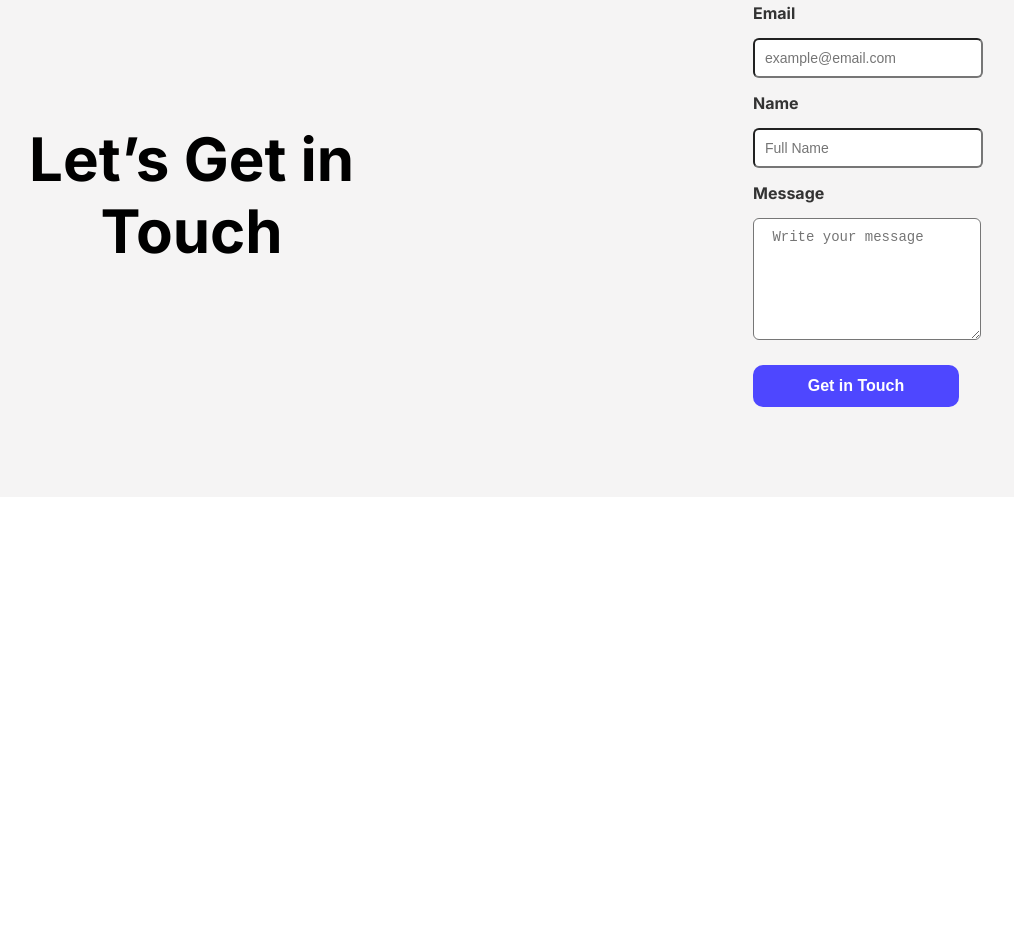
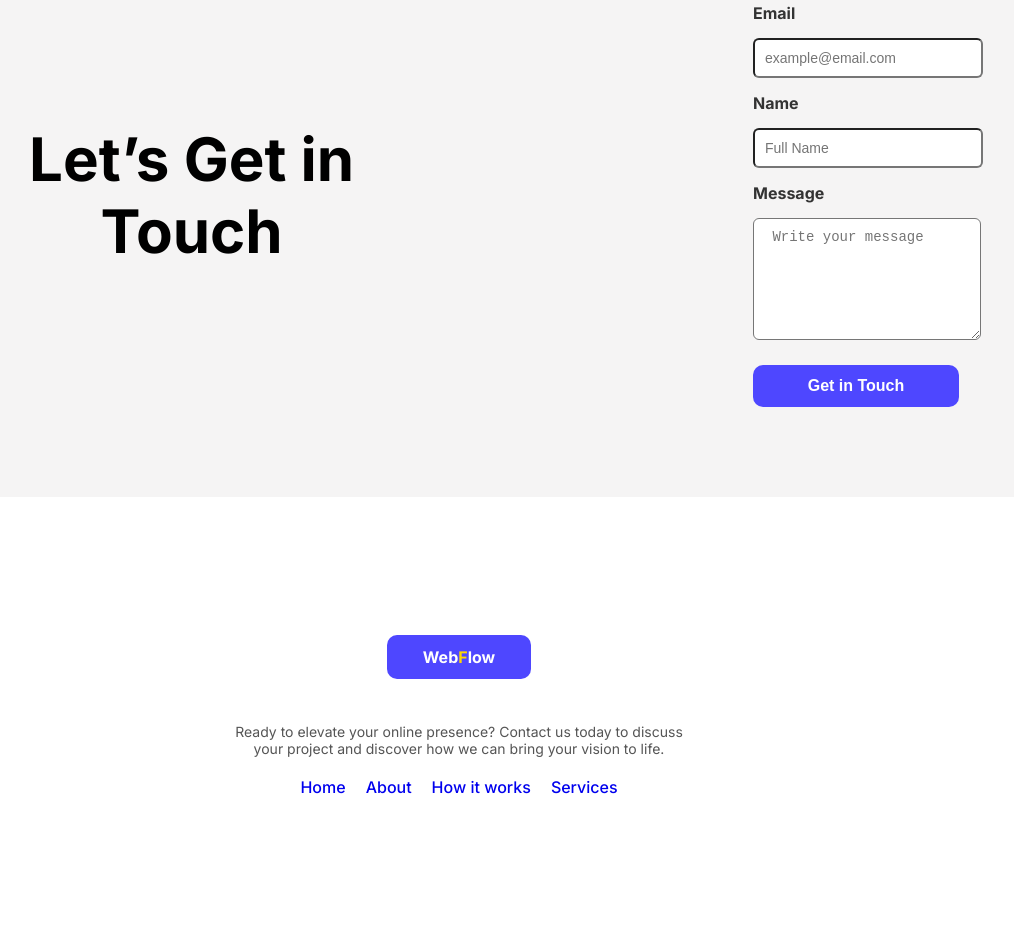
Before and after one commit to sabbir019777/phero-first-assignment, a plain HTML site: page index.html in a window 1280 px wide. Shown: the part 2959-3887 px from the top of the page, without its empty margins (181-1195 px from the left). Before the commit the page ends 3464 px from the top, so only its background shows below. Drawn offline with Linux system fonts and the light colour scheme.

Commit message:
Finalize footer bottom section

```diff
--- a/index.html
+++ b/index.html
@@ -152,6 +152,19 @@
         </div>
     </div>
 </footer>
+<div class="footer-last">
+    <h1 class="footer-logo">
+        Web<span class="higilight">F</span>low
+    </h1>
+    <p class="footer-para"> Ready to elevate your online presence? Contact us today to discuss<br> your project and discover how we can bring your vision to life.</p>
+    <div class="footer-links">
+        <a href="#home">Home</a>
+        <a href="#about">About</a>
+        <a href="#how">How it works</a>
+        <a href="#services">Services</a>
+
+    </div>
+</div>
     </footer>
 
 </body>
--- a/style.css
+++ b/style.css
@@ -321,5 +321,56 @@ width: 100%;
     cursor: pointer;}
     .footer-from button:hover{
         background-color:rgb(255, 255, 0);
-    color: blue;
+        color: blue;}
+
+    /*  footer bottom section */
+
+    .footer-last{
+background-color: #ffffff;
+width: 100%;
+max-width: 1440px;
+height: 428px;
+margin: 0 auto; display: flex;
+flex-direction: column;
+align-items: center;
+justify-content: center;
+text-align: center;
     }
+    .footer-logo{
+        margin-top: 10px;
+    margin-bottom: 30px;
+    background-color:#4e47ff;
+    font-weight:bold;
+    font-size: 16px;
+    color:#ffffff;
+    border: none;
+    padding: 12px 36px;
+    border-radius:10px;
+    cursor: pointer;
+    }
+
+ .footer-logo:hover{
+    background-color:rgb(255, 255, 0);
+        color: blue;}
+.higilight{
+    color: #ffd700;}
+
+.footer-para{
+    font-size: 14px;
+    color: #555;
+    margin-bottom: 20px;
+}
+.footer-links{
+    display: flex;
+    gap: 20px;
+    flex-wrap: wrap;
+    justify-content: center;
+}
+.footer-links a{
+    text-decoration: none;
+    font-weight: 500;
+    transition: color 0.3s;
+}
+.footer-links a:hover{
+    color: #3d37d6;
+}
```
